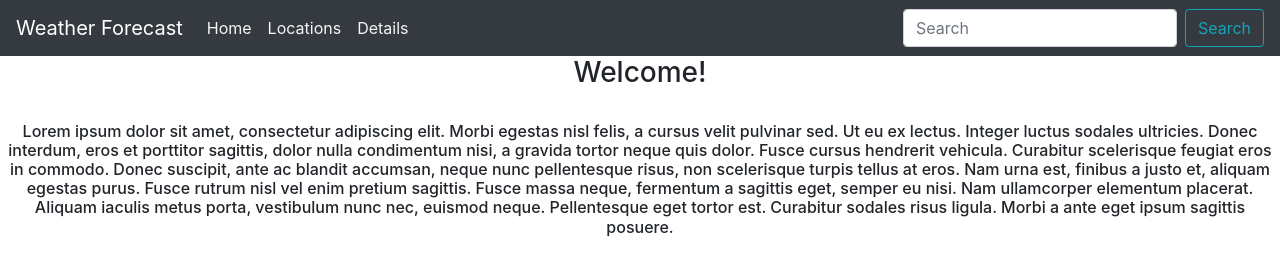
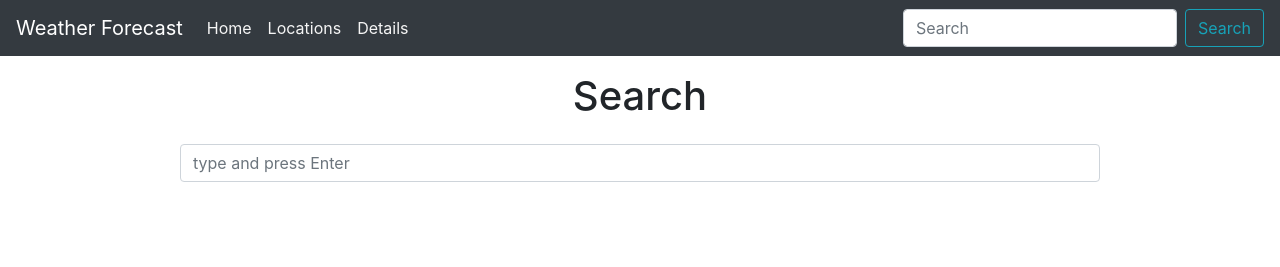
Before and after one commit to DianaBerte/solo-project-feb-tenth, a React (Create React App) app: page / in a window 1280 px wide. Shown: the top 267 px of the page. Built offline with nearby package versions, Linux system fonts and the light colour scheme; no server answers; grey boxes are pictures that could not be loaded.

Commit message:
Adds search bar

```diff
--- a/src/App.js
+++ b/src/App.js
@@ -6,6 +6,7 @@ import Details from "./Components/Details";
 import Home from "./Components/Home";
 import Locations from "./Components/Locations";
 import About from "./Components/About";
+import MainSearch from "./Components/Search";
 
 function App() {
   return (
@@ -13,6 +14,7 @@ function App() {
       <div className="App">
         <MyNavbar />
         <Routes>
+          <Route element={<MainSearch />} path="/" />
           <Route element={<Home />} path="/" />
           <Route element={<Details />} path="/details" />
           <Route element={<Locations />} path="/locations" />
--- /dev/null
+++ b/src/Components/Search.jsx
@@ -0,0 +1,57 @@
+import { useState } from 'react'
+import { Container, Row, Col, Form } from 'react-bootstrap'
+// import Job from './Job'
+
+const MainSearch = () => {
+  const [query, setQuery] = useState('')
+  const [jobs, setJobs] = useState([])
+
+  const baseEndpoint = 'https://strive-jobs-api.herokuapp.com/jobs?search='
+
+  const handleChange = (e) => {
+    setQuery(e.target.value)
+  }
+
+  const handleSubmit = async (e) => {
+    e.preventDefault()
+
+    try {
+      const response = await fetch(baseEndpoint + query + '&limit=20')
+      if (response.ok) {
+        const { data } = await response.json()
+        setJobs(data)
+      } else {
+        alert('Error fetching results')
+      }
+    } catch (error) {
+      console.log(error)
+    }
+  }
+
+  return (
+    <Container>
+      <Row>
+        <Col xs={10} className="mx-auto my-3">
+          <h1>Search</h1>
+        </Col>
+        <Col xs={10} className="mx-auto">
+          <Form onSubmit={handleSubmit}>
+            <Form.Control
+              type="search"
+              value={query}
+              onChange={handleChange}
+              placeholder="type and press Enter"
+            />
+          </Form>
+        </Col>
+        <Col xs={10} className="mx-auto mb-5">
+          {jobs.map((jobData) => (
+            <Job key={jobData._id} data={jobData} />
+          ))}
+        </Col>
+      </Row>
+    </Container>
+  )
+}
+
+export default MainSearch
```
